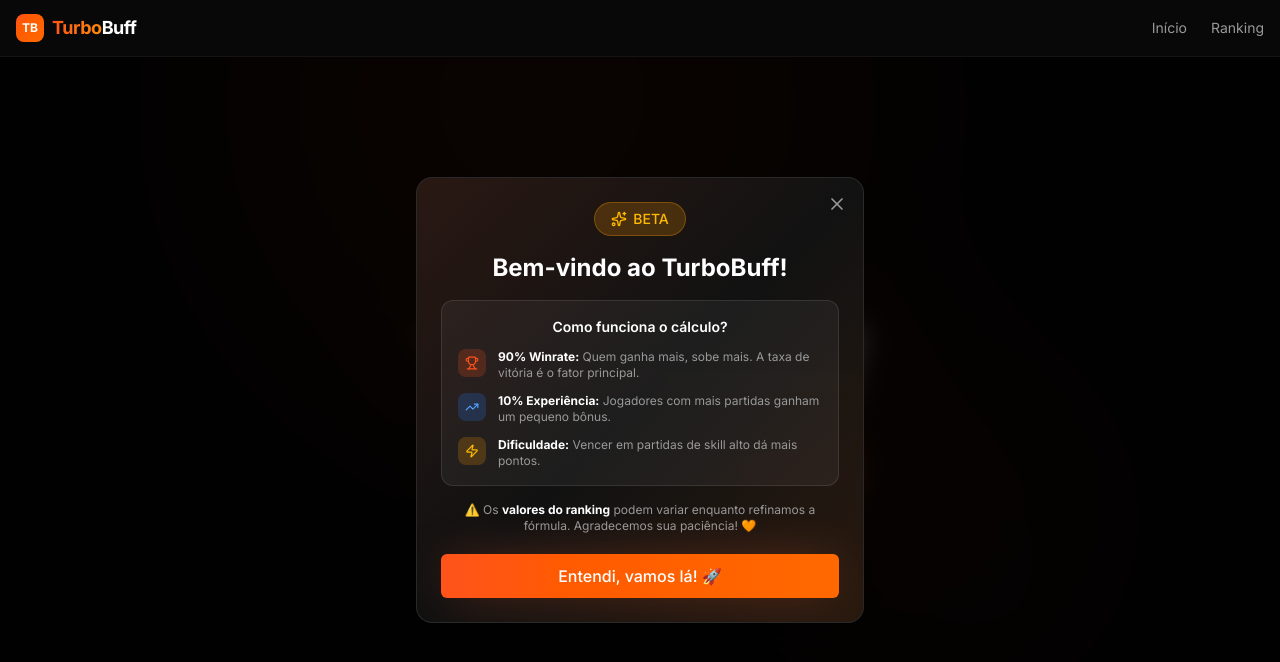
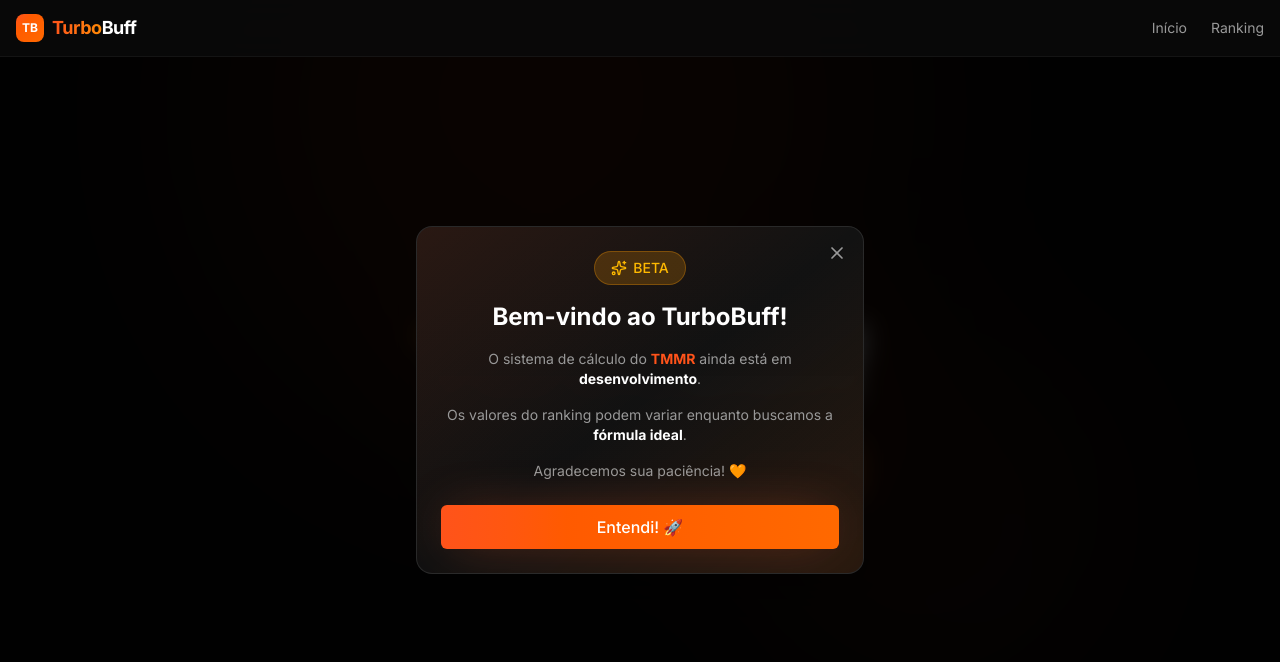
Before and after one commit to laaridev/dota2turbo-mmr, a Next.js app: page / in a window 1280 px wide. Shown: the top 662 px of the page. Built offline with nearby package versions, Linux system fonts and the light colour scheme.

Commit message:
style: simplified modals - no calculation details, just technical info
Beta modal: in development, patience, heart
How it works: OpenDota, public profile, 30 min games, weekly update

```diff
--- a/components/beta-notice-modal.tsx
+++ b/components/beta-notice-modal.tsx
@@ -1,7 +1,7 @@
 'use client';
 
 import { motion, AnimatePresence } from 'framer-motion';
-import { X, Sparkles, Trophy, TrendingUp, Zap } from 'lucide-react';
+import { X, Sparkles } from 'lucide-react';
 import { Button } from '@/components/ui/button';
 import { useState } from 'react';
 
@@ -27,7 +27,7 @@ export function BetaNoticeModal() {
                     animate={{ scale: 1, opacity: 1, y: 0 }}
                     exit={{ scale: 0.9, opacity: 0, y: 20 }}
                     transition={{ type: 'spring', stiffness: 300, damping: 25 }}
-                    className="bg-gradient-to-b from-card to-card/95 border border-white/10 rounded-2xl max-w-md w-full p-6 relative overflow-hidden shadow-2xl max-h-[90vh] overflow-y-auto"
+                    className="bg-gradient-to-b from-card to-card/95 border border-white/10 rounded-2xl max-w-md w-full p-6 relative overflow-hidden shadow-2xl"
                 >
                     {/* Decorative gradient */}
                     <div className="absolute inset-0 bg-gradient-to-br from-primary/10 via-transparent to-orange-500/10 pointer-events-none" />
@@ -62,64 +62,23 @@ export function BetaNoticeModal() {
                             Bem-vindo ao TurboBuff!
                         </motion.h2>
 
-                        {/* How it works */}
+                        {/* Description */}
                         <motion.div
                             initial={{ opacity: 0, y: 10 }}
                             animate={{ opacity: 1, y: 0 }}
                             transition={{ delay: 0.4 }}
-                            className="bg-white/5 border border-white/10 rounded-xl p-4 mb-4 text-left"
+                            className="space-y-4 mb-6"
                         >
-                            <h3 className="font-semibold text-white text-sm mb-3 text-center">Como funciona o cálculo?</h3>
-
-                            <div className="space-y-3">
-                                <div className="flex items-start gap-3">
-                                    <div className="flex-shrink-0 w-7 h-7 rounded-lg bg-primary/20 flex items-center justify-center">
-                                        <Trophy className="h-3.5 w-3.5 text-primary" />
-                                    </div>
-                                    <div>
-                                        <p className="text-xs text-muted-foreground">
-                                            <strong className="text-white">90% Winrate:</strong> Quem ganha mais, sobe mais.
-                                            A taxa de vitória é o fator principal.
-                                        </p>
-                                    </div>
-                                </div>
-
-                                <div className="flex items-start gap-3">
-                                    <div className="flex-shrink-0 w-7 h-7 rounded-lg bg-blue-500/20 flex items-center justify-center">
-                                        <TrendingUp className="h-3.5 w-3.5 text-blue-400" />
-                                    </div>
-                                    <div>
-                                        <p className="text-xs text-muted-foreground">
-                                            <strong className="text-white">10% Experiência:</strong> Jogadores com mais
-                                            partidas ganham um pequeno bônus.
-                                        </p>
-                                    </div>
-                                </div>
-
-                                <div className="flex items-start gap-3">
-                                    <div className="flex-shrink-0 w-7 h-7 rounded-lg bg-amber-500/20 flex items-center justify-center">
-                                        <Zap className="h-3.5 w-3.5 text-amber-400" />
-                                    </div>
-                                    <div>
-                                        <p className="text-xs text-muted-foreground">
-                                            <strong className="text-white">Dificuldade:</strong> Vencer em partidas de
-                                            skill alto dá mais pontos.
-                                        </p>
-                                    </div>
-                                </div>
-                            </div>
-                        </motion.div>
-
-                        {/* Beta notice */}
-                        <motion.div
-                            initial={{ opacity: 0, y: 10 }}
-                            animate={{ opacity: 1, y: 0 }}
-                            transition={{ delay: 0.5 }}
-                            className="mb-5"
-                        >
-                            <p className="text-muted-foreground text-xs">
-                                ⚠️ Os <strong className="text-white">valores do ranking</strong> podem variar
-                                enquanto refinamos a fórmula. Agradecemos sua paciência! 🧡
+                            <p className="text-muted-foreground text-sm">
+                                O sistema de cálculo do <strong className="text-primary">TMMR</strong> ainda está
+                                em <strong className="text-white">desenvolvimento</strong>.
+                            </p>
+                            <p className="text-muted-foreground text-sm">
+                                Os valores do ranking podem variar enquanto buscamos a
+                                <strong className="text-white"> fórmula ideal</strong>.
+                            </p>
+                            <p className="text-muted-foreground text-sm">
+                                Agradecemos sua paciência! 🧡
                             </p>
                         </motion.div>
 
@@ -127,10 +86,10 @@ export function BetaNoticeModal() {
                         <motion.div
                             initial={{ opacity: 0, y: 10 }}
                             animate={{ opacity: 1, y: 0 }}
-                            transition={{ delay: 0.6 }}
+                            transition={{ delay: 0.5 }}
                         >
                             <Button onClick={handleClose} variant="premium" className="w-full h-11 text-base">
-                                Entendi, vamos lá! 🚀
+                                Entendi! 🚀
                             </Button>
                         </motion.div>
                     </div>
--- a/components/how-it-works-modal.tsx
+++ b/components/how-it-works-modal.tsx
@@ -1,6 +1,6 @@
 'use client';
 
-import { X, Database, Zap, Trophy, TrendingUp, Star, Target } from 'lucide-react';
+import { X, Database, Shield, RefreshCw, Trophy, Clock } from 'lucide-react';
 import { Button } from '@/components/ui/button';
 
 interface HowItWorksModalProps {
@@ -30,24 +30,24 @@ export function HowItWorksModal({ isOpen, onClose }: HowItWorksModalProps) {
                             <Database className="h-4 w-4 text-primary" />
                         </div>
                         <div>
-                            <h3 className="font-semibold text-sm mb-0.5">1. Analisamos suas partidas</h3>
+                            <h3 className="font-semibold text-sm mb-0.5">1. Buscamos suas partidas</h3>
                             <p className="text-muted-foreground text-xs">
-                                Buscamos <strong className="text-white">todas as suas partidas Turbo</strong> através do OpenDota.
-                                Precisamos apenas do seu ID do Dota 2.
+                                Usamos dados públicos do <strong className="text-white">OpenDota</strong> para
+                                acessar todas as suas partidas do modo Turbo.
                             </p>
                         </div>
                     </div>
 
                     {/* Step 2 */}
                     <div className="flex gap-3">
-                        <div className="flex-shrink-0 w-9 h-9 rounded-lg bg-orange-500/20 flex items-center justify-center">
-                            <Target className="h-4 w-4 text-orange-500" />
+                        <div className="flex-shrink-0 w-9 h-9 rounded-lg bg-blue-500/20 flex items-center justify-center">
+                            <Shield className="h-4 w-4 text-blue-400" />
                         </div>
                         <div>
-                            <h3 className="font-semibold text-sm mb-0.5">2. Calculamos sua Winrate</h3>
+                            <h3 className="font-semibold text-sm mb-0.5">2. Perfil público necessário</h3>
                             <p className="text-muted-foreground text-xs">
-                                A <strong className="text-primary">taxa de vitória</strong> é o fator principal do seu TMMR.
-                                Ela determina o quão alto você pode subir no ranking.
+                                Suas partidas precisam estar <strong className="text-white">públicas</strong> nas
+                                configurações do Dota 2 para que possamos acessá-las.
                             </p>
                         </div>
                     </div>
@@ -55,60 +55,47 @@ export function HowItWorksModal({ isOpen, onClose }: HowItWorksModalProps) {
                     {/* Step 3 */}
                     <div className="flex gap-3">
                         <div className="flex-shrink-0 w-9 h-9 rounded-lg bg-amber-500/20 flex items-center justify-center">
-                            <TrendingUp className="h-4 w-4 text-amber-500" />
+                            <Trophy className="h-4 w-4 text-amber-400" />
                         </div>
                         <div>
-                            <h3 className="font-semibold text-sm mb-0.5">3. Fator de Confiança</h3>
+                            <h3 className="font-semibold text-sm mb-0.5">3. Calculamos seu TMMR</h3>
                             <p className="text-muted-foreground text-xs">
-                                Quanto mais partidas você tem, mais <strong className="text-white">confiável</strong> é o seu ranking.
-                                Mas após <strong className="text-primary">~300 jogos</strong>, o ganho por partida diminui muito.
+                                Com base nas suas partidas, calculamos seu <strong className="text-primary">Turbo MMR</strong> e
+                                atribuímos uma patente (Herald até Immortal).
                             </p>
                         </div>
                     </div>
 
-                    {/* Step 4 - Formula simplified */}
+                    {/* Step 4 */}
                     <div className="flex gap-3">
                         <div className="flex-shrink-0 w-9 h-9 rounded-lg bg-green-500/20 flex items-center justify-center">
-                            <Star className="h-4 w-4 text-green-500" />
+                            <Clock className="h-4 w-4 text-green-400" />
                         </div>
-                        <div className="flex-1">
-                            <h3 className="font-semibold text-sm mb-1">4. Resultado Final</h3>
-                            <p className="text-muted-foreground text-xs mb-2">
-                                Seu TMMR é calculado assim: partimos de <strong className="text-white">3500 pontos</strong> e
-                                ajustamos para cima ou para baixo baseado na sua WR.
+                        <div>
+                            <h3 className="font-semibold text-sm mb-0.5">4. Mínimo de 30 partidas</h3>
+                            <p className="text-muted-foreground text-xs">
+                                Você precisa ter pelo menos <strong className="text-white">30 partidas Turbo</strong> para
+                                aparecer no ranking.
                             </p>
-                            <div className="bg-white/5 rounded-lg p-2 text-[10px] space-y-1 font-mono">
-                                <div><span className="text-muted-foreground">50% WR →</span> <span className="text-emerald-400">~3500 TMMR</span> <span className="text-muted-foreground">(Legend)</span></div>
-                                <div><span className="text-muted-foreground">57% WR →</span> <span className="text-indigo-400">~3850 TMMR</span> <span className="text-muted-foreground">(Ancient)</span></div>
-                                <div><span className="text-muted-foreground">65% WR →</span> <span className="text-pink-400">~4250 TMMR</span> <span className="text-muted-foreground">(Divine)</span></div>
-                            </div>
                         </div>
                     </div>
 
                     {/* Step 5 */}
                     <div className="flex gap-3">
-                        <div className="flex-shrink-0 w-9 h-9 rounded-lg bg-blue-500/20 flex items-center justify-center">
-                            <Trophy className="h-4 w-4 text-blue-500" />
+                        <div className="flex-shrink-0 w-9 h-9 rounded-lg bg-purple-500/20 flex items-center justify-center">
+                            <RefreshCw className="h-4 w-4 text-purple-400" />
                         </div>
                         <div>
-                            <h3 className="font-semibold text-sm mb-0.5">5. Você entra no Ranking</h3>
+                            <h3 className="font-semibold text-sm mb-0.5">5. Atualize a cada 7 dias</h3>
                             <p className="text-muted-foreground text-xs">
-                                Receba sua <strong className="text-white">patente</strong> (Herald → Immortal) e compare
-                                com outros jogadores. Atualize a cada <strong className="text-primary">7 dias</strong>.
+                                Você pode atualizar seu perfil <strong className="text-white">uma vez por semana</strong> para
+                                refletir suas novas partidas.
                             </p>
                         </div>
                     </div>
                 </div>
 
-                {/* Key point */}
-                <div className="mt-4 p-3 bg-primary/10 border border-primary/20 rounded-lg">
-                    <p className="text-xs text-center">
-                        💡 <strong className="text-white">O segredo:</strong> 57% de WR sempre supera 53%,
-                        <span className="text-primary"> independente de quantas partidas jogou</span>.
-                    </p>
-                </div>
-
-                <div className="mt-4">
+                <div className="mt-5">
                     <Button onClick={onClose} className="w-full h-9 text-sm">
                         Entendi!
                     </Button>
```
Also changed, not shown: lib/tmmr.ts (+17 -13 lines).
